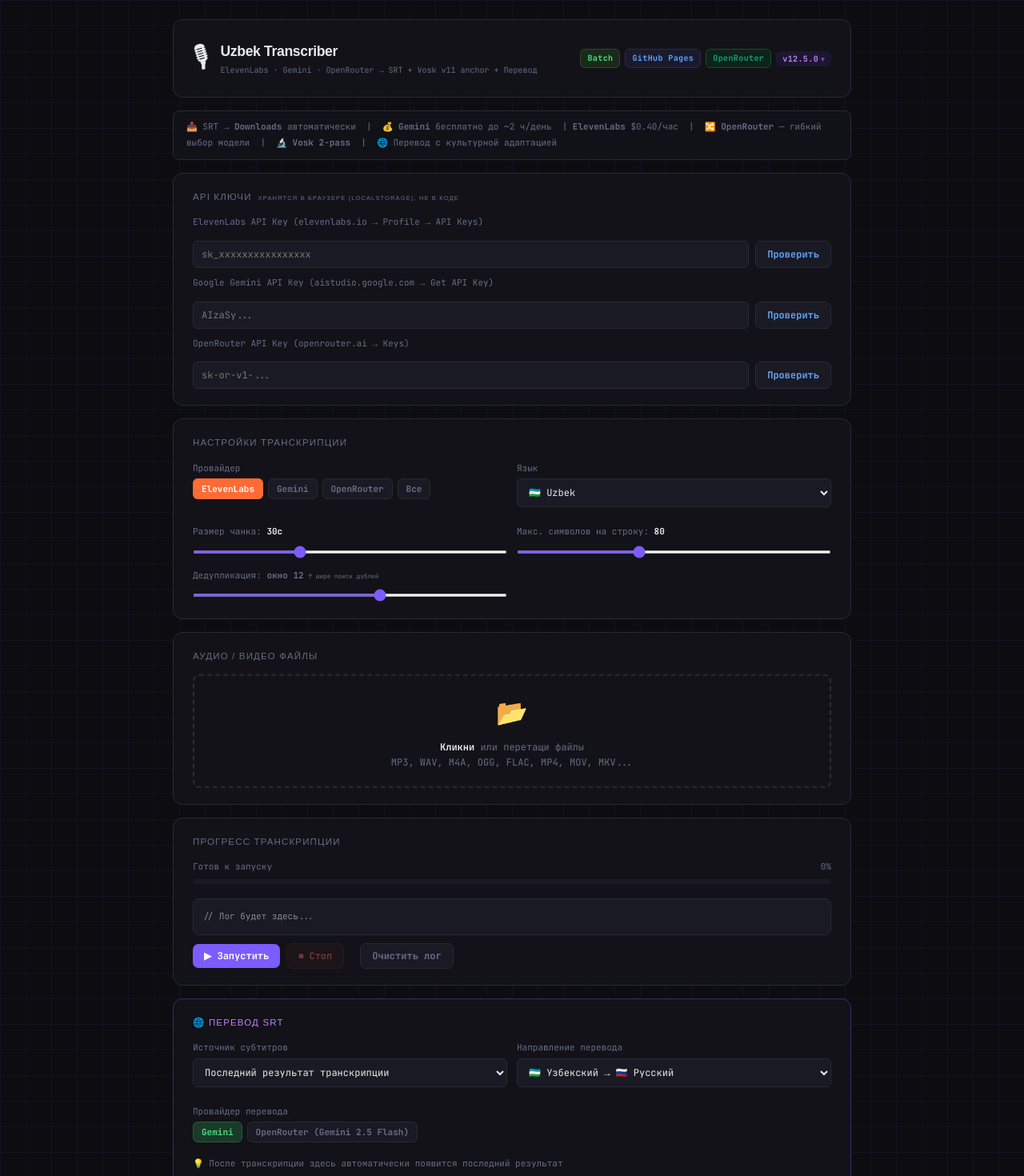
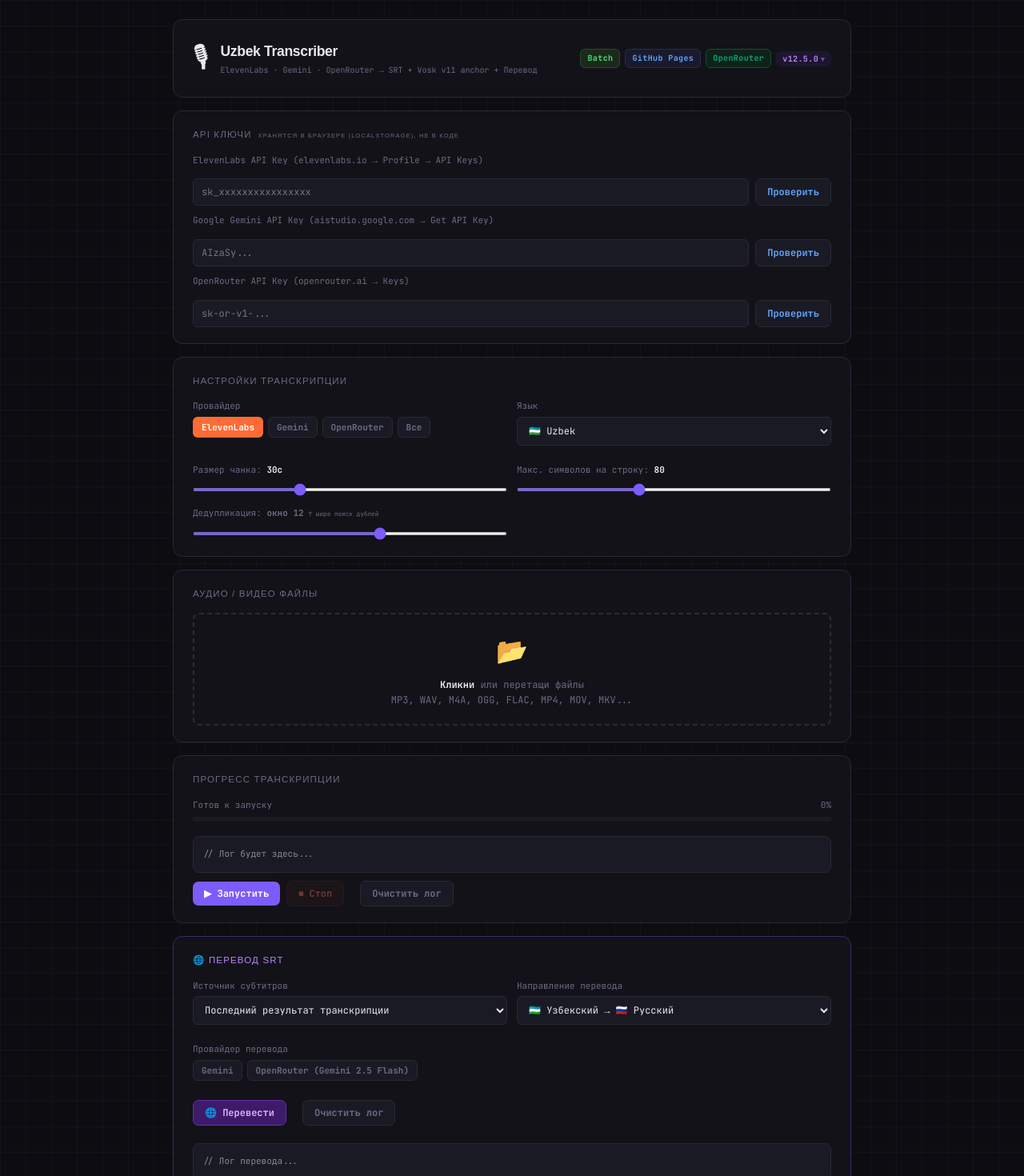
Before and after one commit to Cinelife/uztranscribe, a React (Vite) app: page / in a window 1280 px wide. Shown: the top 1470 px of the page at 80% size. Built offline with nearby package versions, Linux system fonts and the light colour scheme; the HTML template or start-up script is replaced by a standard one; a web font is replaced by a local one.

Commit message:
Add files via upload

```diff
--- a/src/App.jsx
+++ b/src/App.jsx
@@ -27,19 +27,19 @@
   const [timingMode,  setTimingMode]  = useState('smart')
   const [orModel,     setOrModel]     = useState(OR_MODELS[0].id)
   const [gmModel,     setGmModel]     = useState(GM_MODELS[0].id)
+  const [concurrency, setConcurrency] = useState(8)
 
-  // v12.5: Concurrency — параллельность запросов к Gemini
-  const [concurrency, setConcurrency] = useState(8)
+  // v12.5.4 — экспериментальные настройки
+  const [classifierMode,   setClassifierMode]   = useState('off')   // 'off'|'hint'|'full'
+  const [showMusicMarker,  setShowMusicMarker]  = useState(false)
+  const [useRmsTiming,     setUseRmsTiming]     = useState(false)
+  const [useFFT,           setUseFFT]           = useState(false)
 
   const [files,        setFiles]        = useState([])
   const [fileStatuses, setFileStatuses] = useState({})
 
-  const [voskReady, setVoskReady] = useState(false)
-  const voskModelRef              = useRef(null)
-
-  const [trProvider, setTrProvider] = useState('gm')
-  const [trSrc,      setTrSrc]      = useState('last')
-  const [trPair,     setTrPair]     = useState('uz|ru')
+  const voskModelRef = useRef(null)
+  const [voskReady,  setVoskReady]  = useState(false)
 
   const {
     log, clearLog,
@@ -50,7 +50,11 @@
   } = useBatchRunner()
 
   const {
-    trLog, clearTrLog, trStatus, trRunning, startTranslate
+    trLog, clearTrLog, trStatus, trRunning,
+    trProvider, setTrProvider,
+    trSrc, setTrSrc,
+    trPair, setTrPair,
+    handleTranslate
   } = useTranslation()
 
   const handleStart = () => startBatch({
@@ -58,31 +62,23 @@
     dedupWindow, subTiming,
     elKey, gmKey, orKey, orModel, gmModel,
     voskReady, voskModelRef,
-    concurrency   // v12.5
-  })
-
-  const handleTranslate = ({ trFileRef }) => startTranslate({
-    gmKey, orKey, orModel,
-    trProvider, trSrc, trPair,
-    lastSrtMap, trFileRef
+    concurrency,
+    // v12.5.4
+    classifierMode,
+    showMusicMarker,
+    useRmsTiming,
+    useFFT,
   })
 
   return (
     <div className="wrap">
       <Header />
 
-      <div className="info">
-        📥 SRT → <strong>Downloads</strong> автоматически &nbsp;|&nbsp;
-        💰 <strong>Gemini</strong> бесплатно до ~2 ч/день &nbsp;|&nbsp;
-        <strong>ElevenLabs</strong> $0.40/час &nbsp;|&nbsp;
-        🔀 <strong>OpenRouter</strong> — гибкий выбор модели &nbsp;|&nbsp;
-        🔬 <strong>Vosk 2-pass</strong> &nbsp;|&nbsp;
-        🌐 Перевод с культурной адаптацией
-      </div>
-
       <ApiKeysCard
-        elKey={elKey} gmKey={gmKey} orKey={orKey}
-        setElKey={setElKey} setGmKey={setGmKey} setOrKey={setOrKey}
+        elKey={elKey} setElKey={setElKey}
+        gmKey={gmKey} setGmKey={setGmKey}
+        orKey={orKey} setOrKey={setOrKey}
+        prov={prov}
       />
 
       <SettingsCard
@@ -101,6 +97,10 @@
         voskReady={voskReady} setVoskReady={setVoskReady}
         voskModelRef={voskModelRef}
         concurrency={concurrency} setConcurrency={setConcurrency}
+        classifierMode={classifierMode}   setClassifierMode={setClassifierMode}
+        showMusicMarker={showMusicMarker} setShowMusicMarker={setShowMusicMarker}
+        useRmsTiming={useRmsTiming}       setUseRmsTiming={setUseRmsTiming}
+        useFFT={useFFT}                   setUseFFT={setUseFFT}
       />
 
       <FilesCard
```
